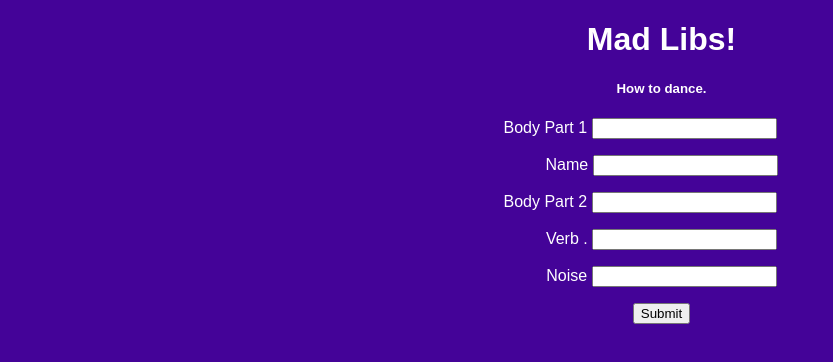
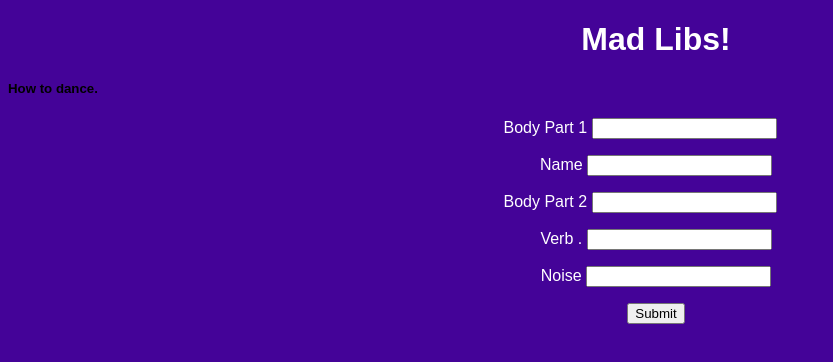
Before and after one commit to TheWarlockDeku/madlib2, a plain HTML site: page index.html in a window 1280 px wide. Shown: the whole page, without its empty margins (0-833 px from the left). Drawn offline with Linux system fonts and the light colour scheme.

Commit message:
Update styles.css

```diff
--- a/src/styles.css
+++ b/src/styles.css
@@ -3,10 +3,10 @@
   background-color: #440398
 
 }
-h1,p,label,h5, form {
+h1,p,label,h4, form {
   color: white;
   text-align: center;
 }
-h1,p,h5{
-  text-indent: 43px;
+h1,p,h4{
+  text-indent: 32px;
 }
```
